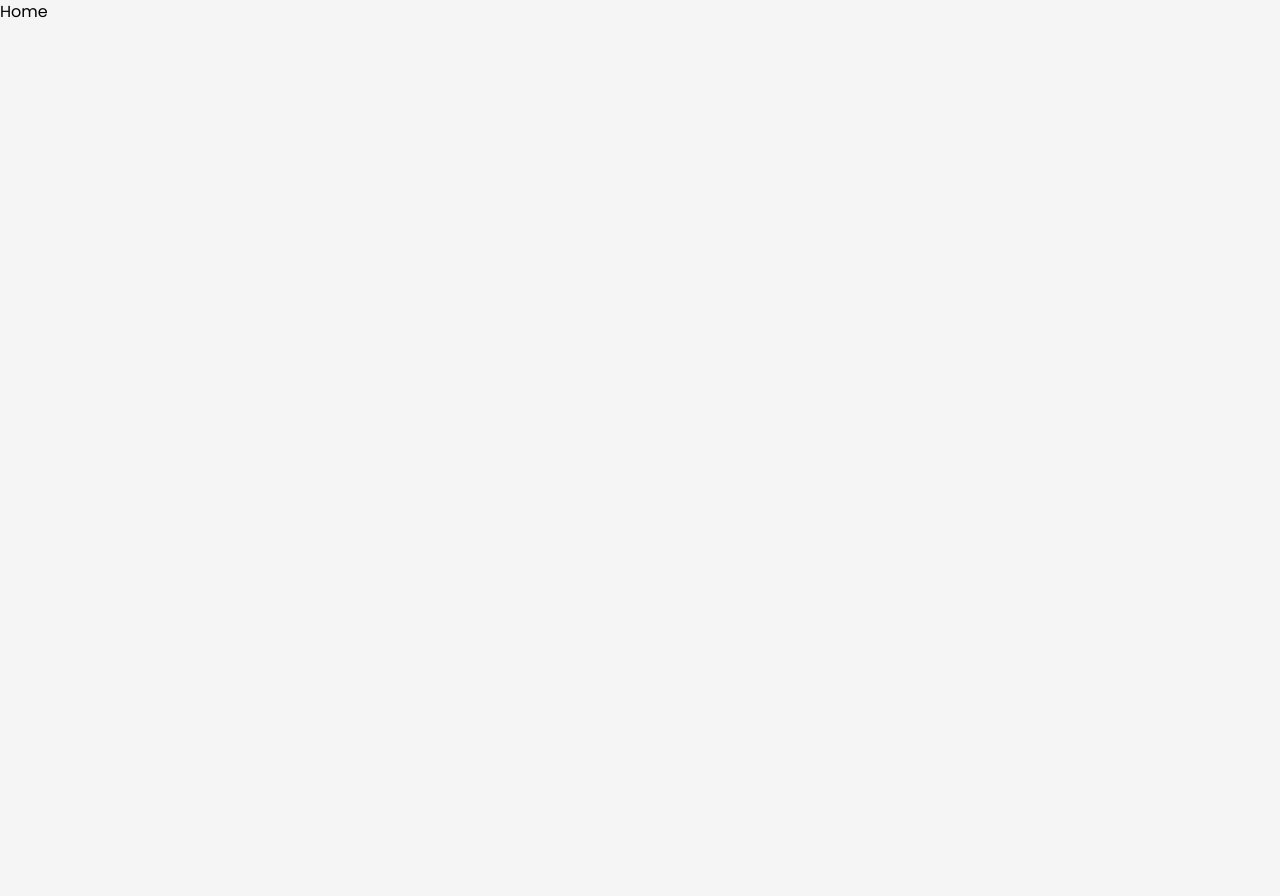
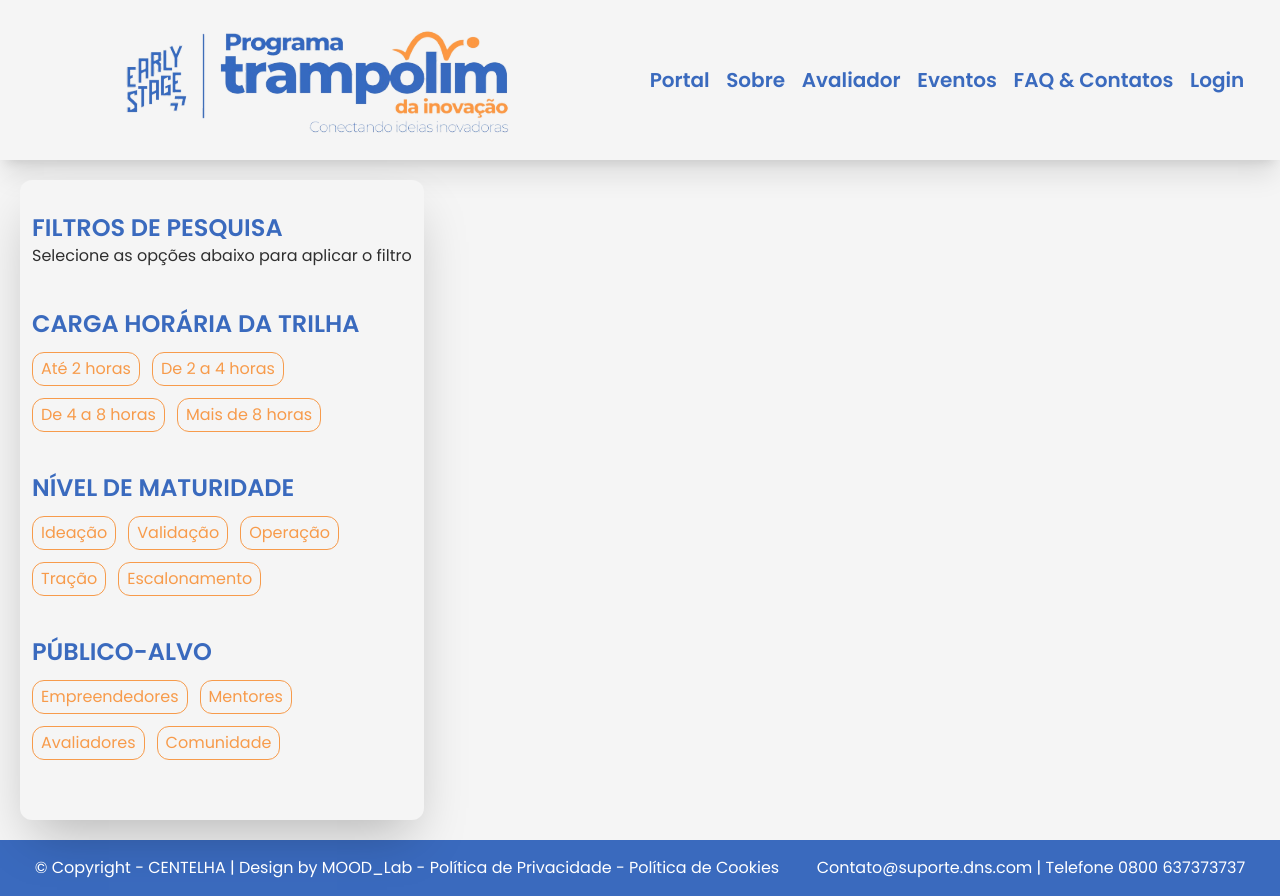
Before and after one commit to trampolim2024/trampolim_client-react, a React (Vite) app: page /home in a window 1280 px wide. Before the commit the page ends 800 px from the top, so only its background shows below. Built offline with nearby package versions, Linux system fonts and the light colour scheme.

Commit message:
feat: added new page: Home

```diff
--- a/src/App.jsx
+++ b/src/App.jsx
@@ -4,7 +4,7 @@ import Appraiser from "./pages/Appraiser";
 import AppraiserSignup from "./routes/AppraiserSignup";
 import EnterprisingSignup from "./routes/EnterprisingSIgnup";
 import Login from "./routes/Login";
-import Home from "./routes/Home";
+import Home from "./pages/Home";
 
 function App() {
 
--- /dev/null
+++ b/src/pages/Home.jsx
@@ -0,0 +1,18 @@
+import React from 'react'
+import Header from '../components/Header'
+import Footer from '../components/Footer'
+import Filter from '../components/FIlter'
+
+const Home = () => {
+    return (
+        <main className='h-auto'>
+            <Header />
+            <section className='flex p-5'>
+                <Filter/>
+            </section>
+            <Footer/>
+        </main>
+    )
+}
+
+export default Home
--- a/src/routes/Home.jsx
+++ /dev/null
@@ -1,9 +0,0 @@
-import React from 'react'
-
-const Home = () => {
-  return (
-    <div>Home</div>
-  )
-}
-
-export default Home
```
